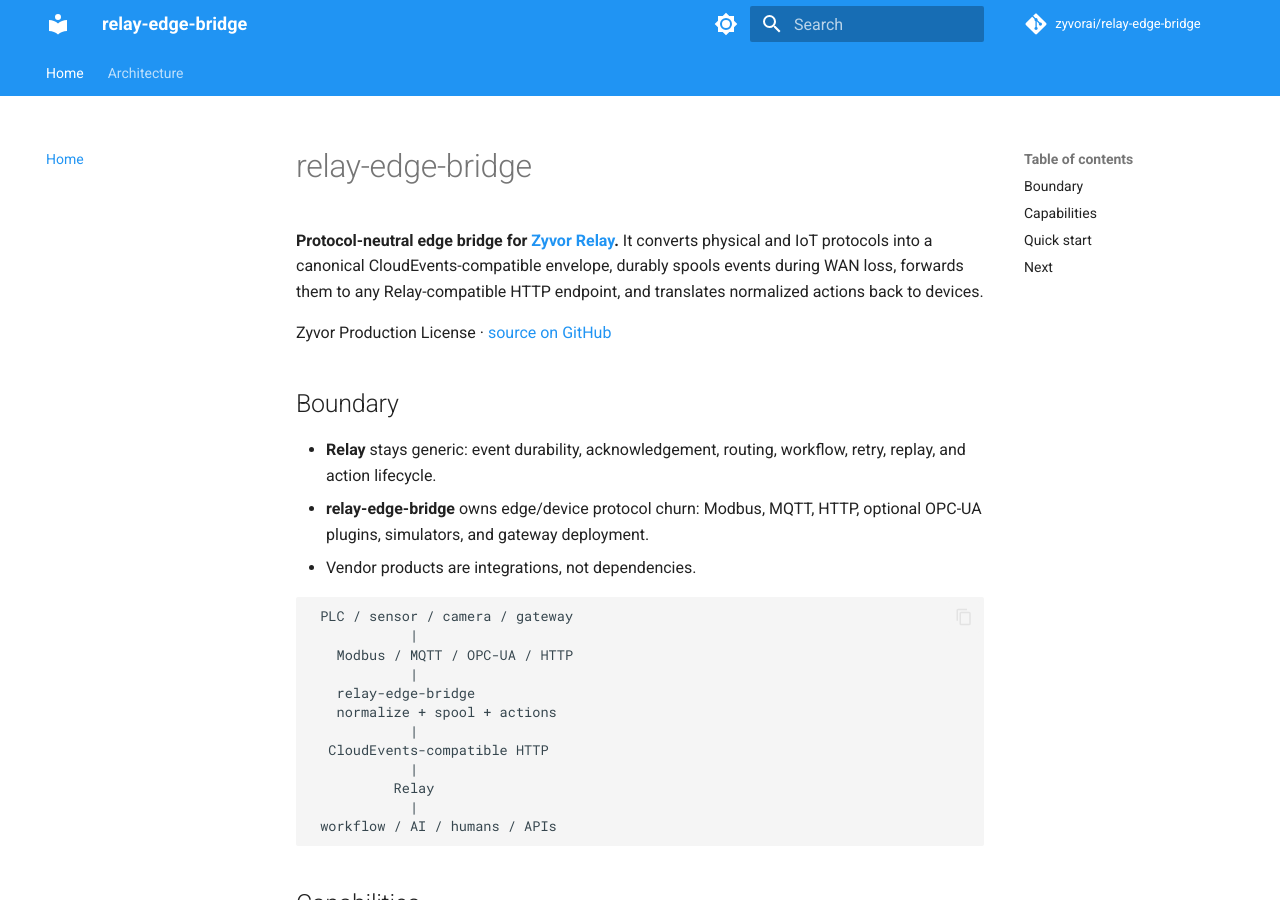
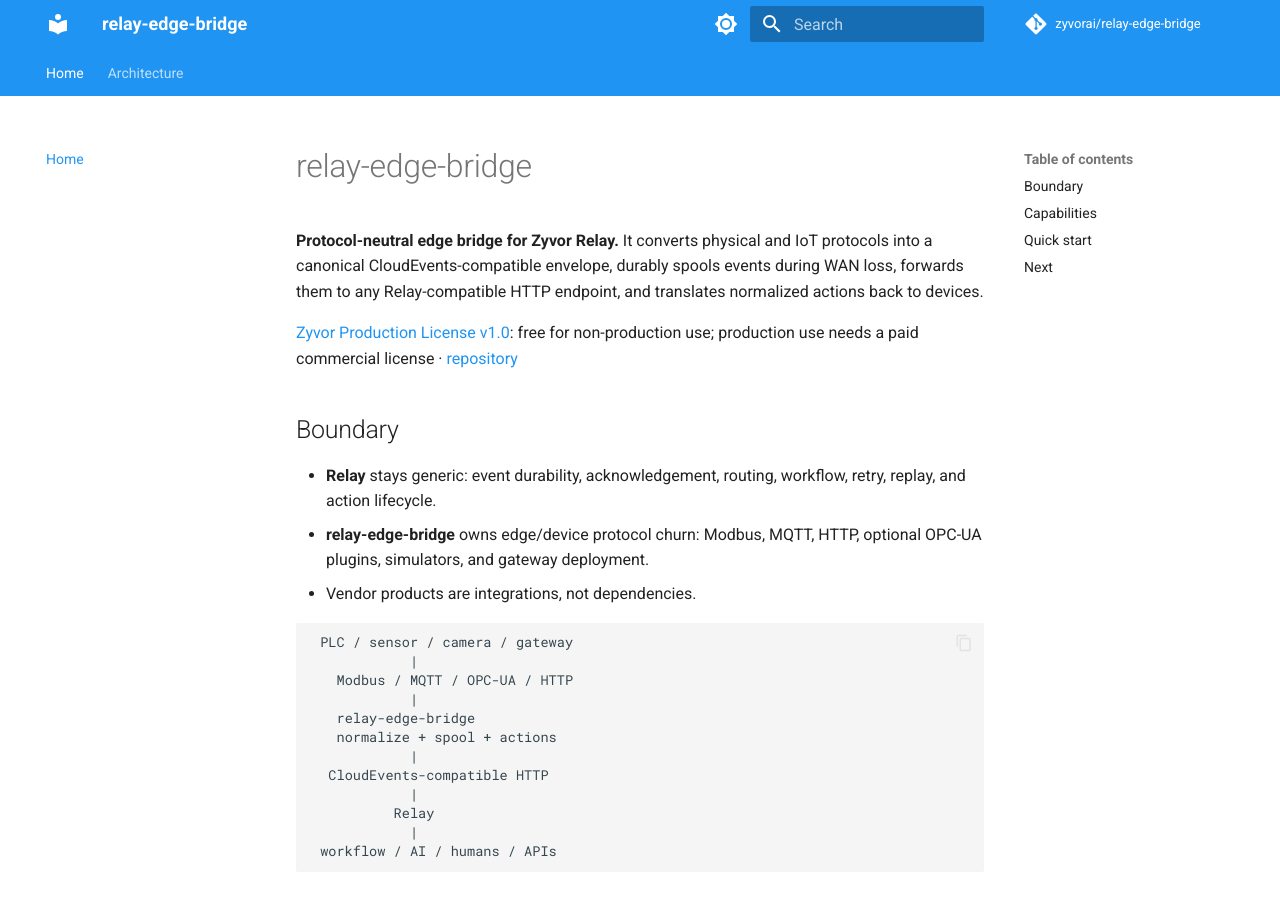
Before and after one commit to zyvorai/relay-edge-bridge, an MkDocs documentation site: the page built from docs/index.md, in a window 1280 px wide and 900 px high. Built offline with MkDocs 1.6.1 and Material for MkDocs 9.7.7, drawn with Linux system fonts in a browser that asks for light colours; comment, search, counter and statistics services are not loaded.

Commit message:
Docs: licence wording (production use needs a paid licence), remove private links
Co-Authored-By: Claude Sonnet 5.5 <noreply@anthropic.com>

```diff
--- a/docs/index.md
+++ b/docs/index.md
@@ -1,8 +1,8 @@
 # relay-edge-bridge
 
-**Protocol-neutral edge bridge for [Zyvor Relay](https://github.com/zyvorai/relay).** It converts physical and IoT protocols into a canonical CloudEvents-compatible envelope, durably spools events during WAN loss, forwards them to any Relay-compatible HTTP endpoint, and translates normalized actions back to devices.
+**Protocol-neutral edge bridge for Zyvor Relay.** It converts physical and IoT protocols into a canonical CloudEvents-compatible envelope, durably spools events during WAN loss, forwards them to any Relay-compatible HTTP endpoint, and translates normalized actions back to devices.
 
-Zyvor Production License · [source on GitHub](https://github.com/zyvorai/relay-edge-bridge)
+[Zyvor Production License v1.0](https://zyvor.dev/pricing): free for non-production use; production use needs a paid commercial license · [repository](https://github.com/zyvorai/relay-edge-bridge)
 
 ## Boundary
 
```
Also changed, not shown: README.md (+2 -2 lines).
